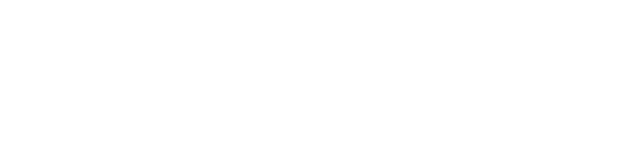
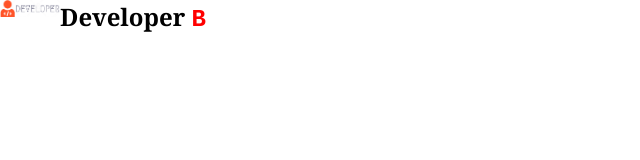
Before and after one commit to almamun203/My-Sites, a plain HTML site: page index.html in a window 1280 px wide. Shown: the whole page, without its empty margins (0-640 px from the left). Drawn offline with Linux system fonts and the light colour scheme.

Commit message:
added improvement

```diff
--- a/Linked/style.css
+++ b/Linked/style.css
@@ -1,12 +1,39 @@
-*{}
-.header{}
+*{
+    margin: 0%;
+}
+
+
+.header{
+display: flex;
+}
 .logo{}
-.title{}
+.title{
+    display: flex;
+}
+#top-title{
+    font-family: Georgia, 'Times New Roman', Times, serif;
+    margin-right:0;
+    padding-right: 0;
+
+
+}
+#style-B{
+    font-family: 'Courier New', Courier, monospace;
+    color:red;
+    margin: left 0;
+    padding-left: 0;
+
+}
 .menu-bar{}
+
+
 .nav-container{}
 .nav1{}
 .nav2{}
 .nav3{}
+
+
+
 .main{}
 .article{}
 .section1{}
@@ -16,4 +43,5 @@
 .aside1{}
 .aside2{}
 .aside3{}
+
 .footer{}
--- a/index.html
+++ b/index.html
@@ -4,12 +4,18 @@
     <meta charset="UTF-8">
     <meta name="viewport" content="width=device-width, initial-scale=1.0">
     <title>My First Github Repo</title>
+    <link rel="shortcut icon" href="./Icon/business-icon.png" type="image/x-icon">
     <link rel="stylesheet" href="./Linked/style.css">
 </head>
 <body>
     <header class="header">
-        <div class="logo"></div>
-        <div class="title"></div>
+        <div class="logo">
+            <img src="./logo/logo.png" alt="logo" width="60px" height="auto">
+        </div>
+        <div class="title">
+            <h2 id="top-title">Developer <span id="style-B">B</span>
+               </h2>
+        </div>
         <div class="menu-bar"></div>
     </header>
     <nav class="nav-container">
```
Also changed, not shown: Icon/business-icon.png (added), logo/logo.png (added).
